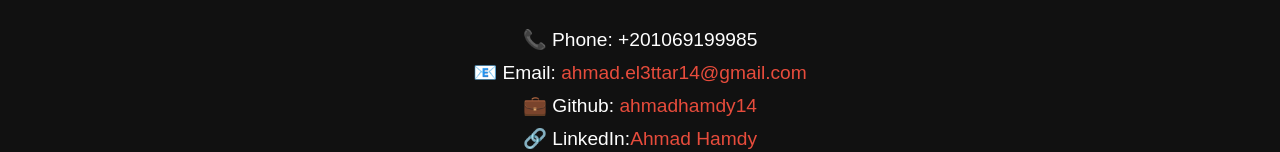
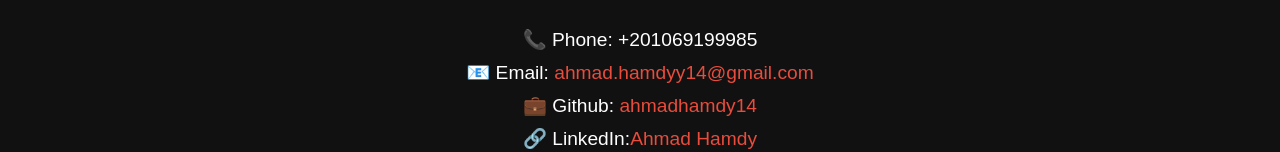
Before and after one commit to ael3ttar14/my-portfolio, a React (Create React App) app: page /contact in a window 1280 px wide. Shown: the part 256-408 px from the top of the page. Built offline with nearby package versions, Linux system fonts and the light colour scheme.

Commit message:
update-gmail

```diff
--- a/src/Contact.js
+++ b/src/Contact.js
@@ -8,7 +8,7 @@ export default function Contact() {
         <h1>CONTACT ME</h1>
         <div className="contact-info">
           <p>📞 Phone: +201069199985</p>
-          <p>📧 Email: <a href="mailto:ahmad.el3ttar14@gmail.com">ahmad.el3ttar14@gmail.com</a></p>
+          <p>📧 Email: <a href="mailto:ahmad.hamdyy14@gmail.com">ahmad.hamdyy14@gmail.com</a></p>
           <p>💼 Github:<a href="https://github.com/ahmadhamdy14"> ahmadhamdy14</a></p>
           <p>🔗 LinkedIn:<a href="https://www.linkedin.com/in/ahmad-hamdy-031350374/">Ahmad Hamdy</a></p>
           <p>📍 Address: Egypt, Benha</p>
```
